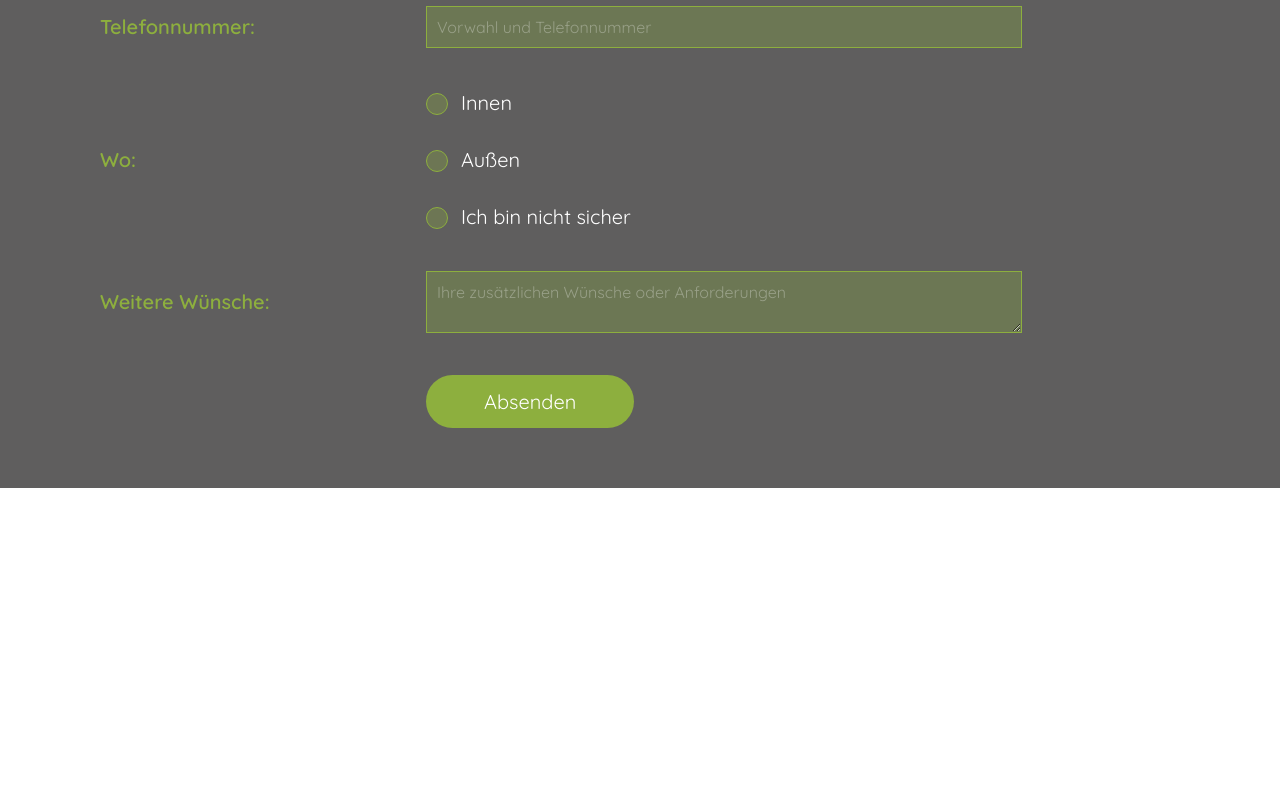
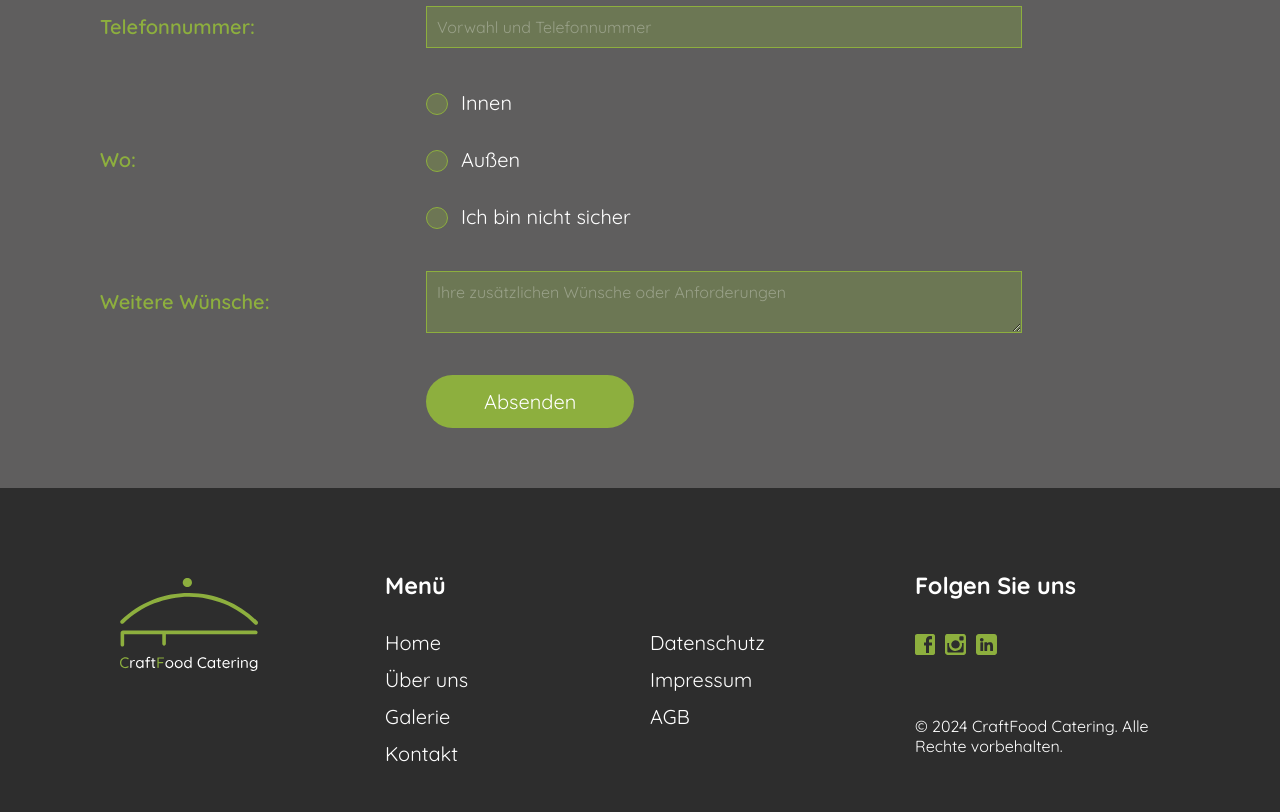
Before and after one commit to CraftFoodCatering/CraftFoodCatering.github.io, a website: page docs/index.html in a window 1280 px wide. Shown: the part 3110-3922 px from the top of the page. Before the commit the page ends 3598 px from the top, so only its background shows below. Drawn offline with Linux system fonts and the light colour scheme.

Commit message:
added footer

```diff
--- a/docs/index.html
+++ b/docs/index.html
@@ -121,6 +121,43 @@
         </form>
       </div>
     </div>
+
+    <!-- Footer Section -->
+    <footer class="footer-section">
+      <div class="footer-container">
+        <div class="footer-logo">
+          <img src="./assets/images/logo.svg" alt="CraftFood Catering" />
+        </div>
+        <div class="footer-nav-menu">
+          <h3>Menü</h3>
+          <ul>
+            <li><a href="#">Home</a></li>
+            <li><a href="#">Über uns</a></li>
+            <li><a href="#">Galerie</a></li>
+            <li><a href="#">Kontakt</a></li>
+          </ul>
+        </div>
+        <div class="footer-policies">
+            <h3>&nbsp;</h3>
+          <ul>
+            <li><a href="#">Datenschutz</a></li>
+            <li><a href="#">Impressum</a></li>
+            <li><a href="#">AGB</a></li>
+          </ul>
+        </div>
+        <div class="footer-follow-us">
+          <h3>Folgen Sie uns</h3>
+          <div class="social-icons">
+            <a href="#"><img src="./assets/images/facebook-icon.svg" alt="Facebook" /></a>
+            <a href="#"><img src="./assets/images/instagram-icon.svg" alt="Instagram" /></a>
+            <a href="#"><img src="./assets/images/linkedin-icon.svg" alt="LinkedIn" /></a>
+          </div>
+        </div>
+        <div class="footer-copyright">
+          <p>&copy; 2024 CraftFood Catering. Alle Rechte vorbehalten.</p>
+        </div>
+      </div>
+    </footer>
   </body>
   <script src="scripts/script.js"></script>
 </html>
--- a/scss/styles.scss
+++ b/scss/styles.scss
@@ -278,7 +278,6 @@ p {
       }
     }
 
-
     .radio-group {
       display: flex;
       gap: 32px;
@@ -311,7 +310,7 @@ p {
       }
 
       input[type="radio"]:checked::before {
-        content: '';
+        content: "";
         display: block;
         width: 30%;
         height: 30%;
@@ -323,3 +322,76 @@ p {
   }
 }
 // #endregion
+
+// #region FOOTER
+.footer-section {
+  background-color: $background-color-dark;
+  padding: 40px 0;
+}
+
+.footer-container {
+  h3 {
+    color: $font-color-light;
+  }
+  ul {
+    li {
+      a {
+        color: $font-color-light;
+        text-decoration: none;
+        &:hover {
+          color: $primary-color;
+        }
+      }
+      padding: 6px 0;
+    }
+    list-style: none;
+    padding: 0;
+    margin: 0;
+  }
+  display: grid;
+  padding: 20px 120px 0px 120px;
+  grid-template-columns: repeat(4, 1fr);
+  grid-template-rows: repeat(2, auto);
+  gap: 20px;
+  max-width: 1200px;
+  margin: 0 auto;
+
+  .footer-logo {
+    grid-row: span 2;
+    img{
+      margin-top: 30px;
+    }
+  }
+
+  .footer-nav-menu {
+    grid-row: span 2;
+  }
+
+  .footer-policies {
+    grid-row: span 2;
+  }
+
+  .footer-follow-us {
+    grid-column: 4;
+    grid-row: 1;
+    display: flex;
+    flex-direction: column;
+    align-items: flex-start;
+
+    .social-icons {
+      display: flex;
+      gap: 10px;
+      margin-top: 10px;
+    }
+  }
+
+  .footer-copyright {
+    grid-column: 4;
+    grid-row: 2;
+    p {
+      font-size: 16px;
+    }
+    align-self: end;
+  }
+}
+// #endregion
```
Also changed, not shown: docs/assets/images/facebook-icon.svg (added), docs/assets/images/instagram-icon.svg (added), docs/assets/images/linkedin-icon.svg (added), docs/styles/styles.css, 1 other file.
